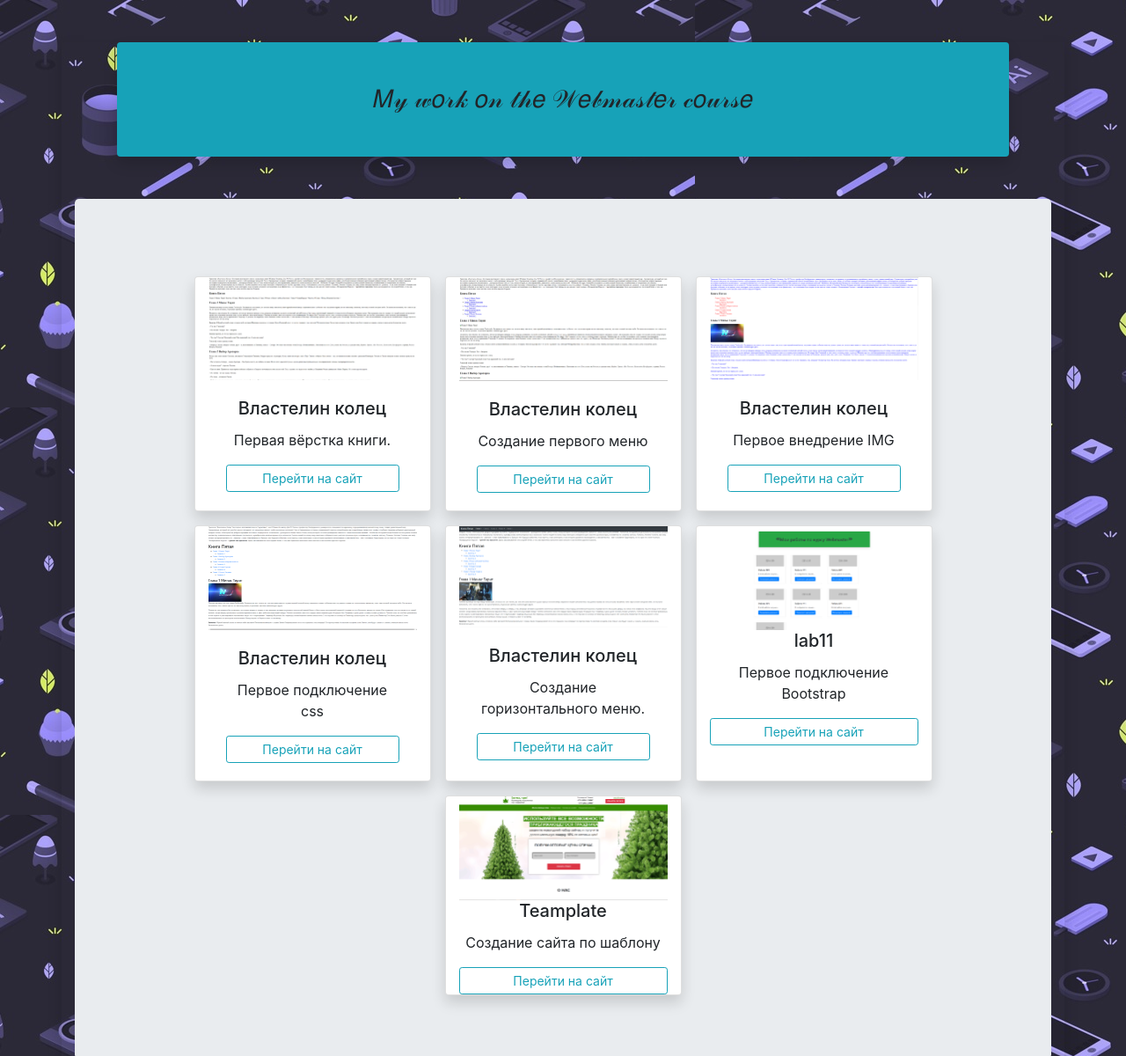
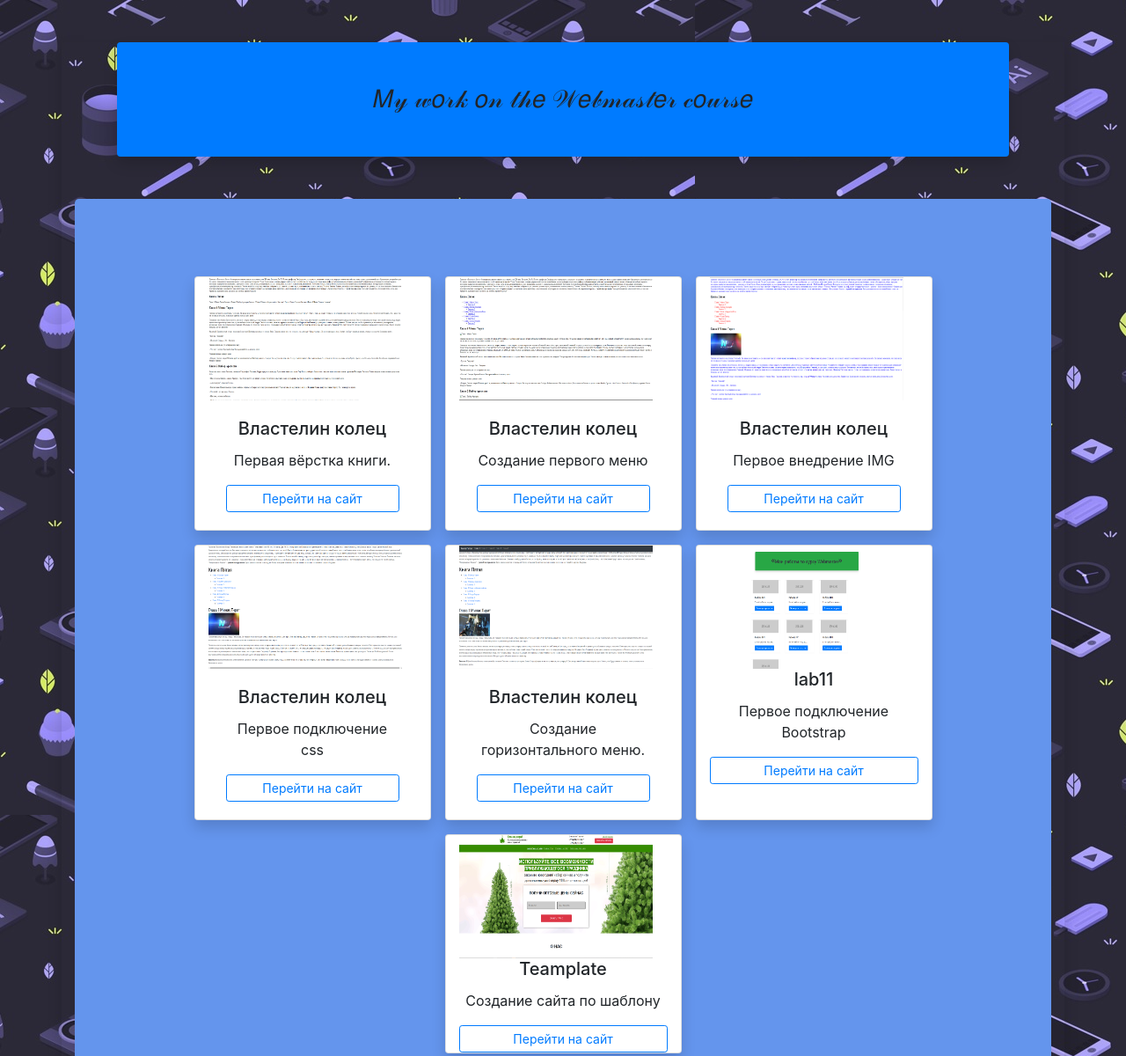
Before and after one commit to Nikita3123/Nikita3123.github.io, a plain HTML site: page lab15/index.html in a window 1280 px wide. Shown: the top 1200 px of the page at 88% size. Drawn offline with nearby package versions, Linux system fonts and the light colour scheme.

Commit message:
Add files via upload

```diff
--- a/lab15/css.css
+++ b/lab15/css.css
@@ -2,5 +2,15 @@ body{
 background-image: url(img/1234567105.jpg);
 }
 .container shadow{
-    background-image: SteelBlue
+    background-image: BlueViolet;
 }
+.card img{
+    height: 140px;
+    width: 220px;
+}
+.jumbotron{
+    background-color: CornflowerBlue;
+}
+.footer{
+    background-color: BlueViolet;
+}
--- a/lab15/index.html
+++ b/lab15/index.html
@@ -30,7 +30,7 @@
 
     <div class="container shadow">
       <h1
-        class="h3 m-5 bg-info p-5 d-flex justify-content-center rounded shadow "
+        class="h3 m-5 bg-primary p-5 d-flex justify-content-center rounded shadow "
       >
         𝑀𝓎 𝓌𝑜𝓇𝓀 𝑜𝓃 𝓉𝒽𝑒 𝒲𝑒𝒷𝓂𝒶𝓈𝓉𝑒𝓇 𝒸𝑜𝓊𝓇𝓈𝑒
 
@@ -50,7 +50,7 @@
             <a
               href="https://nikita3123.github.io/lab4/"
               target="_blank"
-              class="btn btn-outline-info stretched-link btn-sm btn-block"
+              class="btn btn-outline-primary stretched-link btn-sm btn-block"
               >Перейти на сайт</a
             >
           </div>
@@ -64,7 +64,7 @@
             </p>
             <a
               href="https://nikita3123.github.io/lab6/"
-              class="btn btn-outline-info stretched-link btn-sm btn-block"
+              class="btn btn-outline-primary stretched-link btn-sm btn-block"
               >Перейти на сайт</a
             >
           </div>
@@ -78,7 +78,7 @@
             </p>
             <a
               href="https://nikita3123.github.io/lab8/"
-              class="btn btn-outline-info stretched-link btn-sm btn-block"
+              class="btn btn-outline-primary stretched-link btn-sm btn-block"
               >Перейти на сайт</a
             >
           </div>
@@ -92,7 +92,7 @@
             </p>
             <a
               href="https://nikita3123.github.io/lab9/"
-              class="btn btn-outline-info stretched-link btn-sm btn-block"
+              class="btn btn-outline-primary stretched-link btn-sm btn-block"
               >Перейти на сайт</a
             >
           </div>
@@ -106,7 +106,7 @@
             </p>
             <a
               href="https://nikita3123.github.io/lab%2010/"
-              class="btn btn-outline-info stretched-link btn-sm btn-block"
+              class="btn btn-outline-primary stretched-link btn-sm btn-block"
               >Перейти на сайт</a
             >
           </div>
@@ -119,7 +119,7 @@
             </p>
             <a
               href="https://nikita3123.github.io/lab%2011/"
-              class="btn btn-outline-info stretched-link btn-sm btn-block"
+              class="btn btn-outline-primary stretched-link btn-sm btn-block"
               >Перейти на сайт</a
             >
           </div>
@@ -131,7 +131,7 @@
                 </p>
                 <a
                   href="https://nikita3123.github.io/template2/"
-                  class="btn btn-outline-info stretched-link btn-sm btn-block"
+                  class="btn btn-outline-primary stretched-link btn-sm btn-block"
                   >Перейти на сайт</a
                 >
               </div>
@@ -191,7 +191,7 @@
     <!-- - end carusel--------------------------------------------------------- -->
     <footer class="container">
       <p
-        class="h3 m-5 bg-info p-5 d-flex justify-content-center rounded shadow shadow"
+        class="h3 m-5 bg-primary p-5 d-flex justify-content-center rounded shadow shadow"
       >
         <a href="https://vk.com/maslakovnikita" class="btn btn-outline-dark m-2"
           ><i class="fab fa-vk fa-2x"></i
```
